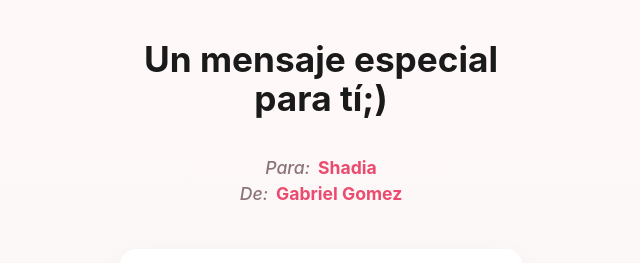
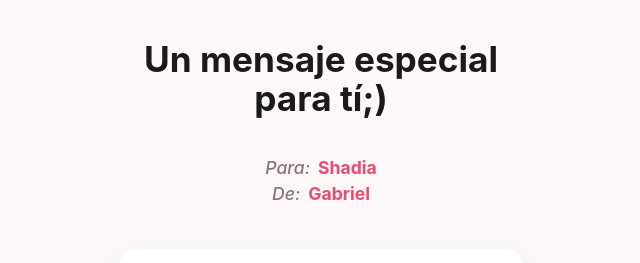
Before and after one commit to gagor02/MyValentine, a React (Vite) app: page / in a window 1280 px wide. Shown: the top 263 px of the page, without its empty margins (319-959 px from the left). Built offline with nearby package versions, Linux system fonts and the light colour scheme; grey boxes are pictures that could not be loaded.

Commit message:
Despliegue final

```diff
--- a/src/components/home/HomeContent.jsx
+++ b/src/components/home/HomeContent.jsx
@@ -14,7 +14,7 @@ const HomeContent = ({ onOpen }) => {
               Para:<span>Shadia</span>
             </h1>
             <h2>
-              De:<span>Gabriel Gomez</span>
+              De:<span>Gabriel</span>
             </h2>
           </div>
           <div className="letter-img-container">
```
